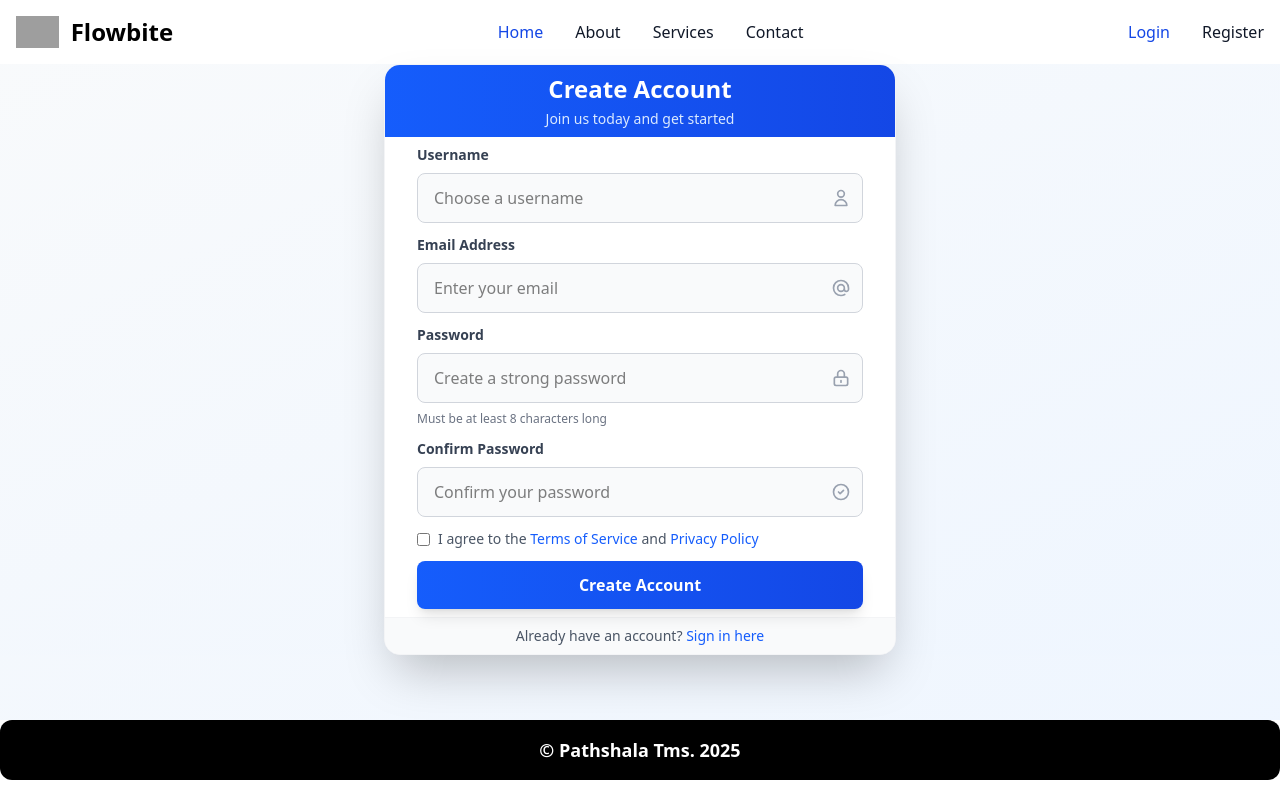
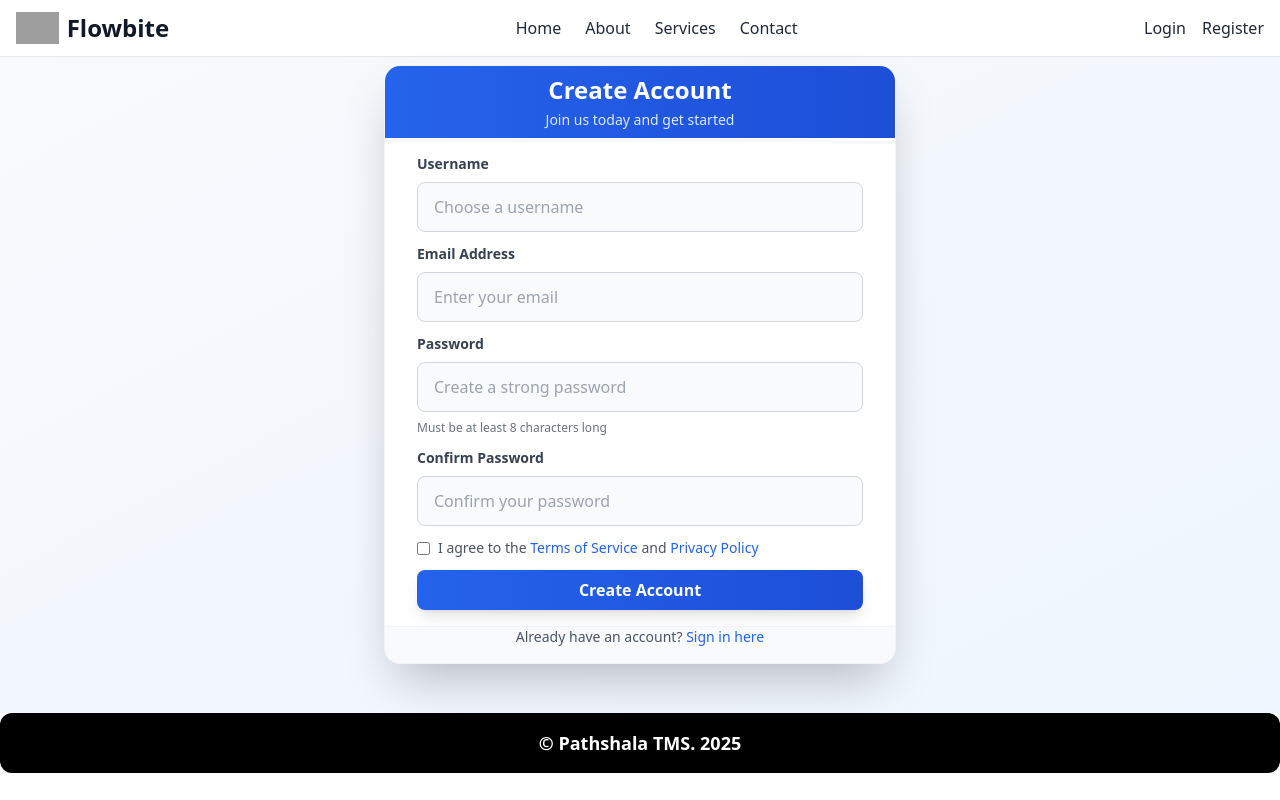
Before and after one commit to SumaniqueCode/pathshalaTMS, a Django app: page /register in a window 1280 px wide. Run offline with Django 5.2, Linux system fonts and the light colour scheme; some libraries are stand-ins or nearby versions; grey boxes are pictures that could not be loaded.

Commit message:
Redesigned login and register

```diff
--- a/templates/layouts/main.html
+++ b/templates/layouts/main.html
@@ -4,56 +4,62 @@
     <meta charset="UTF-8" />
     <meta name="viewport" content="width=device-width, initial-scale=1.0" />
     <title>Pathshala TMS</title>
-    <script src="https://cdn.jsdelivr.net/npm/@tailwindcss/browser@4"></script>
+    <script src="https://cdn.tailwindcss.com"></script>
   </head>
   <body>
-    <nav class="bg-white border-gray-200 dark:bg-gray-900">
-      <div class="max-w-screen-xl flex flex-wrap items-center justify-between mx-auto p-4">
-        <a href="https://flowbite.com/" class="flex items-center space-x-3 rtl:space-x-reverse">
-          <img src="https://flowbite.com/docs/images/logo.svg" class="h-8" alt="Flowbite Logo" />
-          <span class="self-center text-2xl font-semibold whitespace-nowrap dark:text-white">Flowbite</span>
+    <nav class="bg-white dark:bg-gray-900 border-b border-gray-200 dark:border-gray-700">
+      <div class="max-w-screen-xl mx-auto px-4 py-3 flex items-center justify-between">
+
+        <!-- Logo -->
+        <a href="#" class="flex items-center space-x-2">
+          <img src="https://flowbite.com/docs/images/logo.svg" class="h-8" alt="Logo" />
+          <span class="text-2xl font-semibold text-gray-900 dark:text-white">Flowbite</span>
         </a>
-        <button data-collapse-toggle="navbar-default" type="button" class="inline-flex items-center p-2 w-10 h-10 justify-center text-sm text-gray-500 rounded-lg md:hidden hover:bg-gray-100 focus:outline-none focus:ring-2 focus:ring-gray-200 dark:text-gray-400 dark:hover:bg-gray-700 dark:focus:ring-gray-600" aria-controls="navbar-default" aria-expanded="false">
-          <span class="sr-only">Open main menu</span>
-          <svg class="w-5 h-5" aria-hidden="true" xmlns="http://www.w3.org/2000/svg" fill="none" viewBox="0 0 17 14">
-            <path stroke="currentColor" stroke-linecap="round" stroke-linejoin="round" stroke-width="2" d="M1 1h15M1 7h15M1 13h15" />
-          </svg>
-        </button>
-        <div class="hidden w-full md:block md:w-auto" id="navbar-default">
-          <ul class="font-medium flex flex-col p-4 md:p-0 mt-4 border border-gray-100 rounded-lg bg-gray-50 md:flex-row md:space-x-8 rtl:space-x-reverse md:mt-0 md:border-0 md:bg-white dark:bg-gray-800 md:dark:bg-gray-900 dark:border-gray-700">
-            <li>
-              <a href="#" class="block py-2 px-3 text-white bg-blue-700 rounded-sm md:bg-transparent md:text-blue-700 md:p-0 dark:text-white md:dark:text-blue-500" aria-current="page">Home</a>
-            </li>
-            <li>
-              <a href="#" class="block py-2 px-3 text-gray-900 rounded-sm hover:bg-gray-100 md:hover:bg-transparent md:border-0 md:hover:text-blue-700 md:p-0 dark:text-white md:dark:hover:text-blue-500 dark:hover:bg-gray-700 dark:hover:text-white md:dark:hover:bg-transparent">About</a>
-            </li>
-            <li>
-              <a href="#" class="block py-2 px-3 text-gray-900 rounded-sm hover:bg-gray-100 md:hover:bg-transparent md:border-0 md:hover:text-blue-700 md:p-0 dark:text-white md:dark:hover:text-blue-500 dark:hover:bg-gray-700 dark:hover:text-white md:dark:hover:bg-transparent">Services</a>
-            </li>
-            <li>
-              <a href="#" class="block py-2 px-3 text-gray-900 rounded-sm hover:bg-gray-100 md:hover:bg-transparent md:border-0 md:hover:text-blue-700 md:p-0 dark:text-white md:dark:hover:text-blue-500 dark:hover:bg-gray-700 dark:hover:text-white md:dark:hover:bg-transparent">Contact</a>
-            </li>
-          </ul>
+
+        <!-- Hamburger (mobile) -->
+        <div class="md:hidden">
+          <input id="menu-toggle" type="checkbox" class="hidden peer" />
+          <label for="menu-toggle" class="cursor-pointer p-2 rounded-md hover:bg-gray-100 dark:hover:bg-gray-700">
+            <svg class="w-6 h-6 text-gray-800 dark:text-white" fill="none" stroke="currentColor" viewBox="0 0 24 24">
+              <path stroke-linecap="round" stroke-linejoin="round" stroke-width="2"
+                d="M4 6h16M4 12h16M4 18h16" />
+            </svg>
+          </label>
+
+          <!-- Mobile Menu -->
+          <div class="absolute z-100 left-0 top-20 w-full hidden peer-checked:block bg-white dark:bg-gray-900 border-t border-gray-200 dark:border-gray-700">
+            <ul class="flex flex-col items-center space-y-2 py-4">
+              <li><a href="#" class="block px-4 py-2 text-gray-800 dark:text-white hover:bg-gray-100 dark:hover:bg-gray-700 rounded">Home</a></li>
+              <li><a href="#" class="block px-4 py-2 text-gray-800 dark:text-white hover:bg-gray-100 dark:hover:bg-gray-700 rounded">About</a></li>
+              <li><a href="#" class="block px-4 py-2 text-gray-800 dark:text-white hover:bg-gray-100 dark:hover:bg-gray-700 rounded">Services</a></li>
+              <li><a href="#" class="block px-4 py-2 text-gray-800 dark:text-white hover:bg-gray-100 dark:hover:bg-gray-700 rounded">Contact</a></li>
+              <li><a href="/login" class="block px-4 py-2 text-gray-800 dark:text-white hover:bg-gray-100 dark:hover:bg-gray-700 rounded">Login</a></li>
+              <li><a href="/register" class="block px-4 py-2 text-gray-800 dark:text-white hover:bg-gray-100 dark:hover:bg-gray-700 rounded">Register</a></li>
+            </ul>
+          </div>
         </div>
-                <div class="hidden w-full md:block md:w-auto" id="navbar-default">
-          <ul class="font-medium flex flex-col p-4 md:p-0 mt-4 border border-gray-100 rounded-lg bg-gray-50 md:flex-row md:space-x-8 rtl:space-x-reverse md:mt-0 md:border-0 md:bg-white dark:bg-gray-800 md:dark:bg-gray-900 dark:border-gray-700">
-            <li>
-              <a href="/login" class="block py-2 px-3 text-white bg-blue-700 rounded-sm md:bg-transparent md:text-blue-700 md:p-0 dark:text-white md:dark:text-blue-500" aria-current="page">Login</a>
-            </li>
-            <li>
-              <a href="/register" class="block py-2 px-3 text-gray-900 rounded-sm hover:bg-gray-100 md:hover:bg-transparent md:border-0 md:hover:text-blue-700 md:p-0 dark:text-white md:dark:hover:text-blue-500 dark:hover:bg-gray-700 dark:hover:text-white md:dark:hover:bg-transparent">Register</a>
-            </li>
-          </ul>
+
+        <!-- Desktop Nav -->
+        <div class="hidden md:flex flex-1 items-center justify-center space-x-6">
+          <a href="#" class="text-gray-800 dark:text-white hover:text-blue-600">Home</a>
+          <a href="#" class="text-gray-800 dark:text-white hover:text-blue-600">About</a>
+          <a href="#" class="text-gray-800 dark:text-white hover:text-blue-600">Services</a>
+          <a href="#" class="text-gray-800 dark:text-white hover:text-blue-600">Contact</a>
+        </div>
+
+        <div class="hidden md:flex space-x-4 items-center">
+          <a href="/login" class="text-gray-800 dark:text-white hover:text-blue-600">Login</a>
+          <a href="/register" class="text-gray-800 dark:text-white hover:text-blue-600">Register</a>
         </div>
       </div>
     </nav>
-    <div class="min-h-[82vh] bg-gradient-to-br from-slate-50 to-blue-50 ">
-    {% block content %}
 
-    {% endblock %}
+    <div class="min-h-[82vh] bg-gradient-to-br from-slate-50 to-blue-50">
+      {% block content %}{% endblock %}
     </div>
+
     <footer class="flex bg-black text-white py-4 rounded-xl">
-      <div class="mx-auto text-lg font-semibold">&copy; Pathshala Tms. 2025</div>
+      <div class="mx-auto text-lg font-semibold">&copy; Pathshala TMS. 2025</div>
     </footer>
   </body>
 </html>
--- a/templates/pages/auth/register.html
+++ b/templates/pages/auth/register.html
@@ -1,7 +1,7 @@
 {% extends 'layouts\main.html' %}
 
 {% block content %}
-  <div class="bg-gradient-to-br from-slate-50 to-blue-50 flex items-center justify-center">
+  <div class="flex items-center justify-center p-2">
     <div class="w-full max-w-lg">
       <form method="POST" action="" class="bg-white shadow-2xl rounded-2xl border border-gray-100 overflow-hidden">
         {% csrf_token %}
@@ -13,13 +13,12 @@
         </div>
 
         <!-- Form Section -->
-        <div class="px-8 py-2 space-y-3">
+        <div class="px-8 py-4 space-y-3">
           <!-- Username Field -->
           <div class="space-y-2">
             <label for="username" class="block text-sm font-semibold text-gray-700">
               Username
             </label>
-            <div class="relative">
             <input
               type="text"
               id="username"
@@ -28,12 +27,6 @@
               placeholder="Choose a username"
               required
             />
-              <div class="absolute inset-y-0 right-0 pr-3 flex items-center pointer-events-none">
-                <svg class="h-5 w-5 text-gray-400" fill="none" stroke="currentColor" viewBox="0 0 24 24">
-                  <path stroke-linecap="round" stroke-linejoin="round" stroke-width="2" d="M16 7a4 4 0 11-8 0 4 4 0 018 0zM12 14a7 7 0 00-7 7h14a7 7 0 00-7-7z"></path>
-                </svg>
-              </div>
-            </div>
           </div>
 
           <!-- Email Field -->
@@ -41,7 +34,6 @@
             <label for="email" class="block text-sm font-semibold text-gray-700">
               Email Address
             </label>
-            <div class="relative">
             <input
               type="email"
               id="email"
@@ -50,12 +42,6 @@
               placeholder="Enter your email"
               required
             />
-              <div class="absolute inset-y-0 right-0 pr-3 flex items-center pointer-events-none">
-                <svg class="h-5 w-5 text-gray-400" fill="none" stroke="currentColor" viewBox="0 0 24 24">
-                  <path stroke-linecap="round" stroke-linejoin="round" stroke-width="2" d="M16 12a4 4 0 10-8 0 4 4 0 008 0zm0 0v1.5a2.5 2.5 0 005 0V12a9 9 0 10-9 9m4.5-1.206a8.959 8.959 0 01-4.5 1.207"></path>
-                </svg>
-              </div>
-            </div>
           </div>
 
           <!-- Password Field -->
@@ -63,7 +49,6 @@
             <label for="password" class="block text-sm font-semibold text-gray-700">
               Password
             </label>
-            <div class="relative">
             <input
               type="password"
               id="password"
@@ -72,12 +57,6 @@
               placeholder="Create a strong password"
               required
             />
-              <div class="absolute inset-y-0 right-0 pr-3 flex items-center pointer-events-none">
-                <svg class="h-5 w-5 text-gray-400" fill="none" stroke="currentColor" viewBox="0 0 24 24">
-                  <path stroke-linecap="round" stroke-linejoin="round" stroke-width="2" d="M12 15v2m-6 4h12a2 2 0 002-2v-6a2 2 0 00-2-2H6a2 2 0 00-2 2v6a2 2 0 002 2zm10-10V7a4 4 0 00-8 0v4h8z"></path>
-                </svg>
-              </div>
-            </div>
             <p class="text-xs text-gray-500">Must be at least 8 characters long</p>
           </div>
 
@@ -86,7 +65,6 @@
             <label for="confirm_password" class="block text-sm font-semibold text-gray-700">
               Confirm Password
             </label>
-            <div class="relative">
             <input
               type="password"
               id="confirm_password"
@@ -95,12 +73,6 @@
               placeholder="Confirm your password"
               required
             />
-              <div class="absolute inset-y-0 right-0 pr-3 flex items-center pointer-events-none">
-                <svg class="h-5 w-5 text-gray-400" fill="none" stroke="currentColor" viewBox="0 0 24 24">
-                  <path stroke-linecap="round" stroke-linejoin="round" stroke-width="2" d="M9 12l2 2 4-4m6 2a9 9 0 11-18 0 9 9 0 0118 0z"></path>
-                </svg>
-              </div>
-            </div>
           </div>
 
           <!-- Terms and Conditions -->
@@ -123,14 +95,14 @@
           <!-- Submit Button -->
           <button
             type="submit"
-            class="w-full bg-gradient-to-r from-blue-600 to-blue-700 text-white py-3 px-4 rounded-lg font-semibold hover:from-blue-700 hover:to-blue-800 focus:outline-none focus:ring-2 focus:ring-blue-500 focus:ring-offset-2 transition-all duration-200 shadow-lg hover:shadow-xl transform hover:-translate-y-0.5"
+            class="w-full bg-gradient-to-r from-blue-600 to-blue-700 text-white py-2 px-4 rounded-lg font-semibold hover:from-blue-700 hover:to-blue-800 focus:outline-none focus:ring-2 focus:ring-blue-500 focus:ring-offset-2 transition-all duration-200 shadow-lg hover:shadow-xl transform hover:-translate-y-0.5"
           >
             Create Account
           </button>
         </div>
 
         <!-- Footer Section -->
-        <div class="px-8 py-2 bg-gray-50 border-t border-gray-100 text-center">
+        <div class="px-8 pb-4 bg-gray-50 border-t border-gray-100 text-center">
           <p class="text-sm text-gray-600">
             Already have an account?
             <a href="#" class="text-blue-600 hover:text-blue-700 font-medium">Sign in here</a>
```
Also changed, not shown: templates/pages/auth/login.html (+4 -17 lines). Lines whose indentation alone changed are shown as unchanged.
